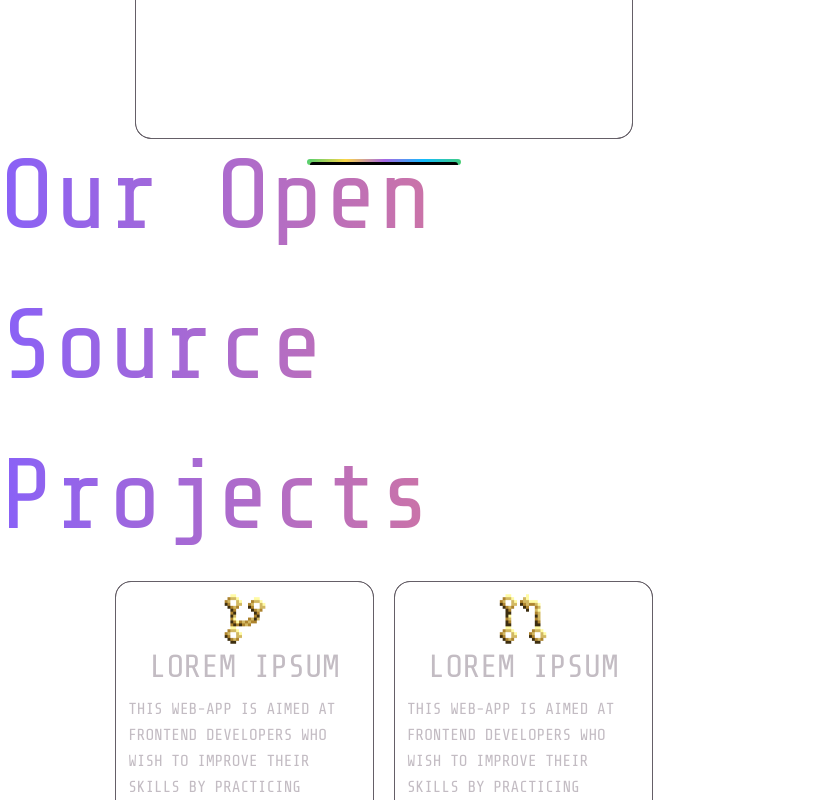
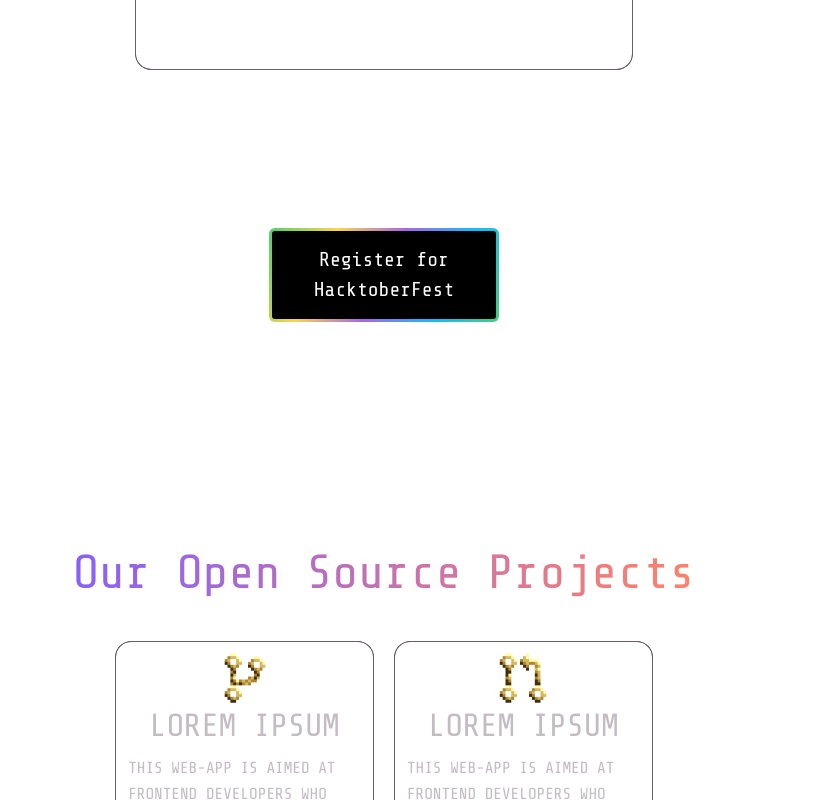
Before and after one commit to its-me-ojas/HacktoberFest-X-OWASP-2023, a React (Vite) app: page / in a window 768 px wide. Shown: the part 1540-2340 px from the top of the page, 837 px wide, since content can reach past the window. Built offline with nearby package versions, Linux system fonts and the light colour scheme.

Commit message:
Responsiveness For Mobile
Majorly = 576 * 768

```diff
--- a/src/App.css
+++ b/src/App.css
@@ -15,9 +15,10 @@
 
 .logos{
   display: flex;
+  flex-direction: column;
   justify-content: space-evenly;
   align-items: center;
-  margin-top: 30vh;
+  margin-top: 20vh;
 }
 
 .logos>img:first-child{
@@ -65,9 +66,9 @@
 }
 
 .about-heading {
-  font-size: 100px;
+  font-size: 3rem;
   margin-top: 0;
-  margin-bottom: 10px;
+  margin-bottom: 2rem;
   color: transparent;
   z-index: 2;
   background: -webkit-linear-gradient(0deg, #8961f7, #ff8269);
@@ -104,7 +105,7 @@
 }
 
 .discoButton {
-  width: 20vw;
+  width: 30vw;
   text-align: center;
   position: relative;
   border-radius: 6px;
@@ -135,7 +136,7 @@
   position: relative;
   z-index: 3;
   padding: 0.875rem 0;
-  font-size: 1.1rem;
+  font-size: 2rem;
   align-items: center;
   background: #000;
   border-radius: 3px;
@@ -172,7 +173,7 @@
 }
 
 .openSrc{
-  margin-top: 8%;
+  margin-top: 10%;
 }
 
 .abs,
@@ -472,3 +473,53 @@
   justify-content: space-evenly;
   width: 100%;
 }
+
+@media (min-width: 576px) and (max-width: 768px) {
+  .hero{
+    height: 100vh;
+    width: 100vw;
+    display: flex;
+    flex-direction: column;
+    align-items: center;
+  }
+
+  .about{
+    display: flex;
+    flex-direction: column;
+    align-items: center;
+    height: 150vh;
+    justify-content: space-evenly;
+  }
+
+  .openSrc{
+    margin-top: 10%;
+    text-align: center;
+  }
+
+  .discoButton {
+    width: 30vw;
+    text-align: center;
+    position: relative;
+    border-radius: 6px;
+    box-sizing: border-box;
+    color: rgb(255, 255, 255);
+    display: block;
+    z-index: 2;
+    overflow: hidden;
+    padding: 3px;
+  }
+
+  .discoButton>span {
+    position: relative;
+    z-index: 3;
+    padding: 0.875rem 0;
+    font-size: 1.25rem;
+    align-items: center;
+    background: #000;
+    border-radius: 3px;
+    display: block;
+    justify-content: center;
+    box-sizing: border-box;
+    height: 100%;
+  }
+}
--- a/src/Components/footer/footer.css
+++ b/src/Components/footer/footer.css
@@ -1,5 +1,5 @@
 .footer-distributed{
-	background: rgba(20, 0, 21, 0.092);
+	background: rgba(11, 6, 6, 0.874);
 	box-shadow: 0 1px 1px 0 rgba(0, 0, 0, 0.12);
 	box-sizing: border-box;
 	width: 100%;
@@ -91,7 +91,7 @@
 .footer-distributed .footer-center p span{
 	display:block;
 	font-weight: normal;
-	font-size:14px;
+	/* font-size:14px; */
 	line-height:2;
 }
 
@@ -201,3 +201,28 @@
 	max-width: 250px;
 }
 }
+
+@media (min-width: 360px) and (max-width: 920px){
+	.footer-center > div{
+		display: flex;
+		flex-direction: row;
+		justify-content: space-evenly;
+		align-items: flex-start;
+		width: 100%;
+		font-size: 1.1rem;
+		text-align: left;
+	}
+
+.footer-center-span-text{
+	font-size: 1.25rem;
+}
+
+	.footer-right > .footer-company-about > span{
+		font-size:1.75rem;
+	}
+
+	.footer-right > .footer-company-about{
+		font-size: 1rem;
+		margin-bottom: 2rem;
+	}
+}
--- a/src/Components/footer/footer.jsx
+++ b/src/Components/footer/footer.jsx
@@ -1,37 +1,91 @@
-import './footer.css';
-import owasp from '../../Assets/logo-owasp.png'
-function Footer(){
-return(
-
+import "./footer.css";
+import owasp from "../../Assets/logo-owasp.png";
+function Footer() {
+  return (
     <footer class="footer-distributed">
-
       <div class="footer-left">
-
-    <span><img className = "footerLogo" src = {owasp}></img></span>
+        <span>
+          <img className="footerLogo" src={owasp}></img>
+        </span>
       </div>
 
       <div class="footer-center">
-
         <div>
-        <p><span>Contact-Us</span><a href="owasptu@gmail.com"> owasptu@gmail.com </a><br/> <a>General secretary : Sanya Gupta</a><br/><a href="tel:+919674603907">  +91 7275522600</a></p>
-        <p><span>Our-Website</span><a href='https://owasp.co.in/'>owasp.co.in</a></p>
+          <p>
+            <span class="footer-center-span-text">Contact-Us</span>
+            <a href="owasptu@gmail.com"> owasptu@gmail.com </a>
+            <br /> <a>General secretary : Sanya Gupta</a>
+            <br />
+            <a href="tel:+919674603907"> +91 7275522600</a>
+          </p>
+          <p>
+            <span class="footer-center-span-text">Our-Website</span>
+            <a href="https://owasp.co.in/">owasp.co.in</a>
+          </p>
         </div>
       </div>
 
       <div class="footer-right">
-
         <p class="footer-company-about">
           <span>About the organization</span>
-        The team of OWASP Student Chapter, one of the gilt-edged coding society, involves ingenious mind solvers who are eager to make the world a better place to live in with their innovative techniques and discoveries.
+          The team of OWASP Student Chapter, one of the gilt-edged coding
+          society, involves ingenious mind solvers who are eager to make the
+          world a better place to live in with their innovative techniques and
+          discoveries.
         </p>
-    <span style={{"color":"white"}}>Join Us On The Following Platforms</span> <br/>
-    <a href='https://github.com/OWASP-STUDENT-CHAPTER' target={"_blank"}><img src="https://img.icons8.com/nolan/64/github.png" style={{"maxWidth":"40px","maxHeight":"40px","paddingTop":"15px","marginRight":"10px"}}/></a>
-    <a href="https://discord.gg/nnZCPbxnZu" target={"_blank"}><img src="https://img.icons8.com/nolan/64/discord.png" style={{"maxWidth":"40px","maxHeight":"40px","paddingTop":"15px","marginRight":"10px"}}/></a>
-    <a href="https://www.linkedin.com/company/owasp-tiet/" target={"_blank"}><img src="https://img.icons8.com/nolan/64/linkedin.png" style={{"maxWidth":"40px","maxHeight":"40px","paddingTop":"15px","marginRight":"10px"}}/></a>
-    <a href="https://www.instagram.com/owasp_tiet/" target={"_blank"}><img src="https://img.icons8.com/nolan/64/instagram-new.png" style={{"maxWidth":"40px","maxHeight":"40px","paddingTop":"15px","marginRight":"10px"}}/></a>
+        <span style={{ color: "white" }}>
+          Join Us On The Following Platforms
+        </span>{" "}
+        <br />
+        <a href="https://github.com/OWASP-STUDENT-CHAPTER" target={"_blank"}>
+          <img
+            src="https://img.icons8.com/nolan/64/github.png"
+            style={{
+              maxWidth: "40px",
+              maxHeight: "40px",
+              paddingTop: "15px",
+              marginRight: "10px",
+            }}
+          />
+        </a>
+        <a href="https://discord.gg/nnZCPbxnZu" target={"_blank"}>
+          <img
+            src="https://img.icons8.com/nolan/64/discord.png"
+            style={{
+              maxWidth: "40px",
+              maxHeight: "40px",
+              paddingTop: "15px",
+              marginRight: "10px",
+            }}
+          />
+        </a>
+        <a
+          href="https://www.linkedin.com/company/owasp-tiet/"
+          target={"_blank"}
+        >
+          <img
+            src="https://img.icons8.com/nolan/64/linkedin.png"
+            style={{
+              maxWidth: "40px",
+              maxHeight: "40px",
+              paddingTop: "15px",
+              marginRight: "10px",
+            }}
+          />
+        </a>
+        <a href="https://www.instagram.com/owasp_tiet/" target={"_blank"}>
+          <img
+            src="https://img.icons8.com/nolan/64/instagram-new.png"
+            style={{
+              maxWidth: "40px",
+              maxHeight: "40px",
+              paddingTop: "15px",
+              marginRight: "10px",
+            }}
+          />
+        </a>
       </div>
-
     </footer>
-)
+  );
 }
 export default Footer;
--- a/src/index.css
+++ b/src/index.css
@@ -76,3 +76,12 @@
     background-color: #f9f9f9;
   }
 }
+
+@media (min-width: 576px) and (max-width: 768px){
+  :root {
+    width: 100%;
+    background-color: #fff;
+
+  }
+
+}
```
Lines whose indentation alone changed are shown as unchanged.
